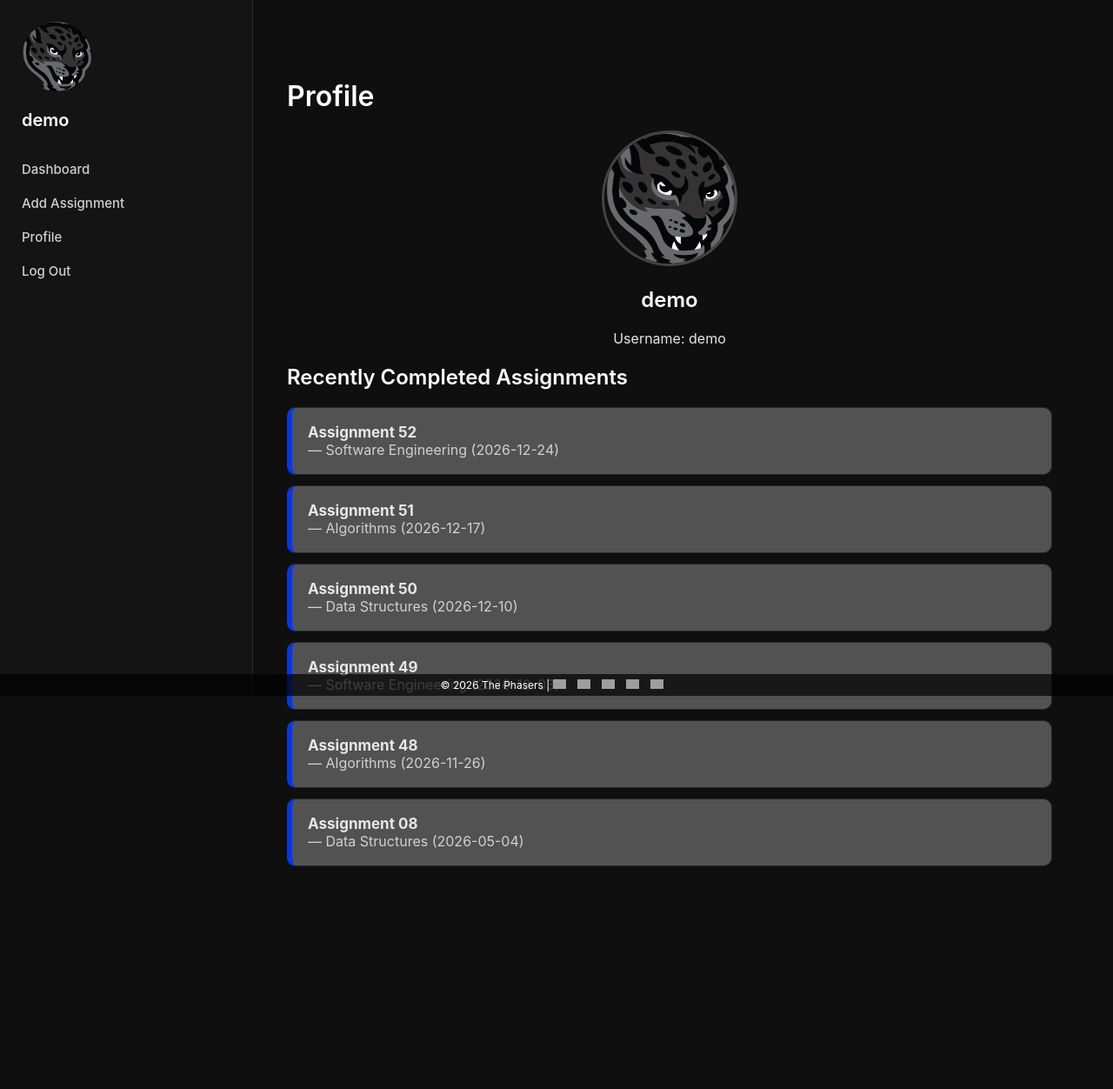
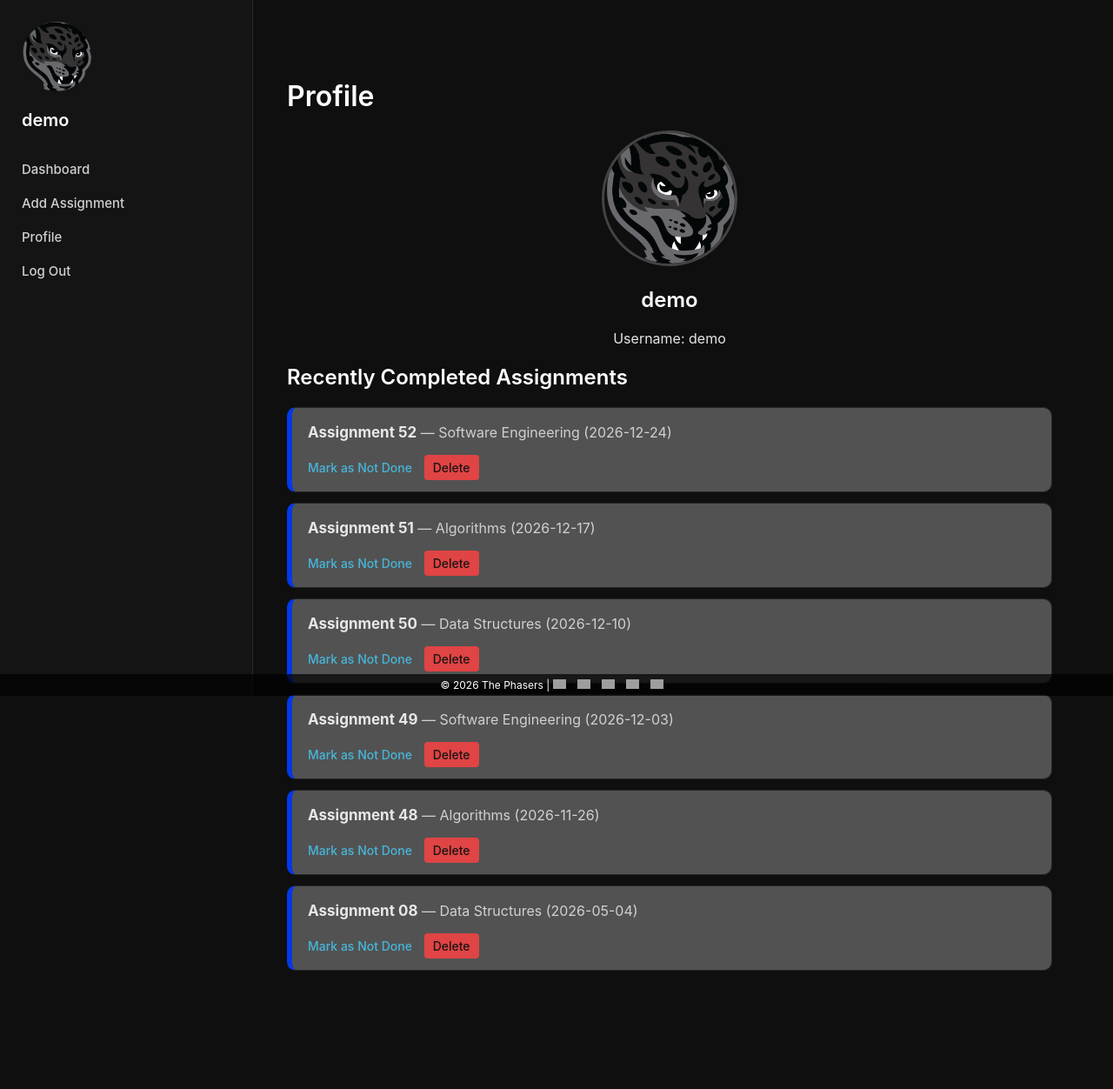
Before and after one commit to OrangeXR/CSCI-4317-SEII-Project, a Flask app: page /profile in a window 1280 px wide. Shown: the whole page at 87% size. Before the commit the page ends 996 px from the top, so only its background shows below. Run offline with Flask 3, Linux system fonts and the light colour scheme; a user stored in the database is signed in; data comes from the database, SQL or seed files in the repository; grey boxes are pictures that could not be loaded.

Commit message:
Update profile.html

```diff
--- a/src/templates/profile.html
+++ b/src/templates/profile.html
@@ -12,14 +12,28 @@
 </div>
 
 <h2>Recently Completed Assignments</h2>
-<ul>
+
+<ul class="completed-list">
     {% for a in done_assignments %}
-        <li class="done">
-            <strong>{{ a['name'] }}</strong> — {{ a['class_name'] }} ({{ a['due_date'] }})
+        <li class="done completed-item">
+            <div class="completed-info">
+                <strong>{{ a['name'] }}</strong>
+                — {{ a['class_name'] }} ({{ a['due_date'] }})
+            </div>
+
+            <div class="completed-actions"><br>
+                <a class="notdone-btn" href="{{ url_for('not_done', assignment_id=a['id']) }}">
+                    Mark as Not Done
+                </a>
+
+                <a class="delete-btn" href="{{ url_for('delete', assignment_id=a['id'], next=request.path) }}">
+                    Delete
+                </a>
+            </div>
         </li>
-
     {% else %}
         <p>No completed assignments yet.</p>
     {% endfor %}
 </ul>
+
 {% endblock %}
```
